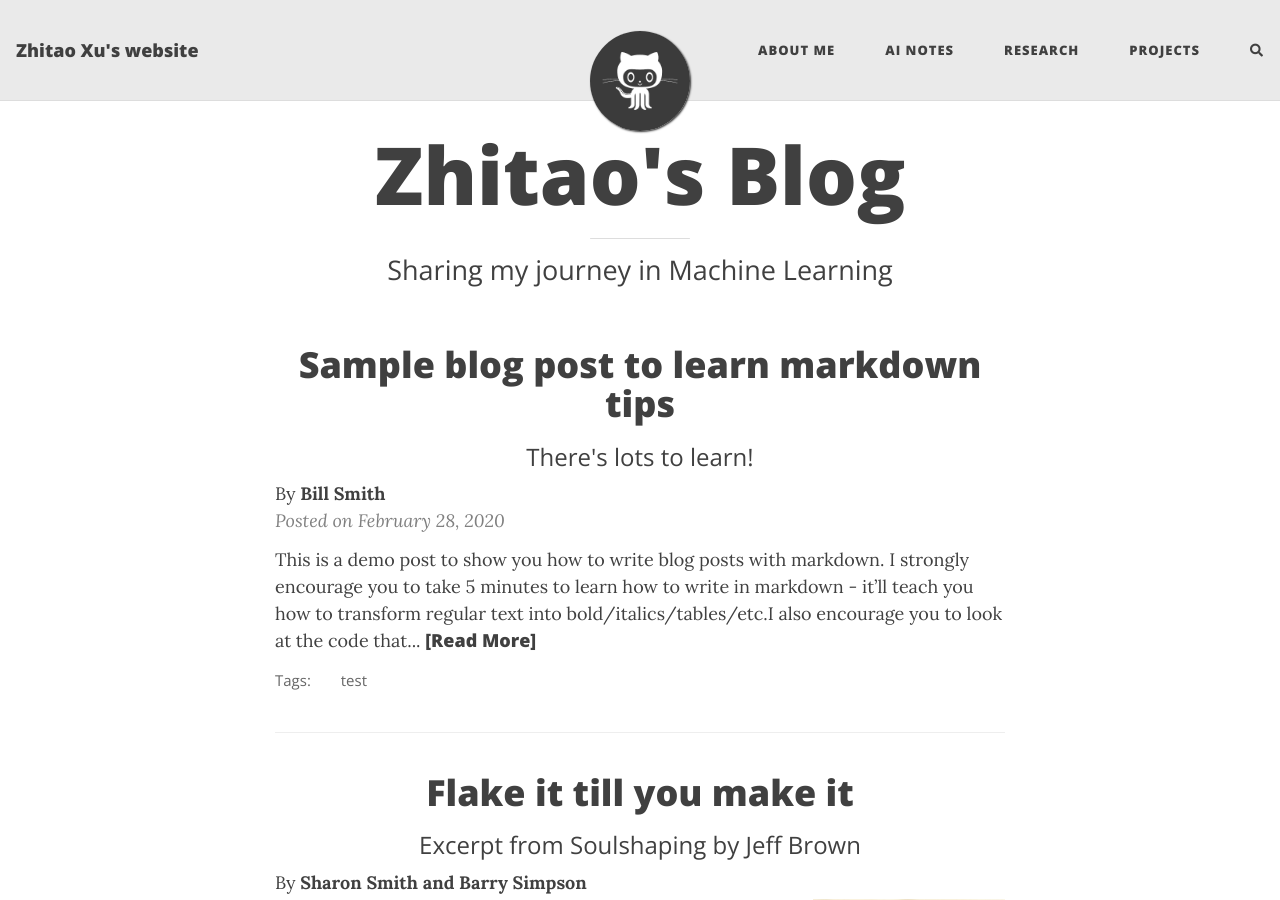
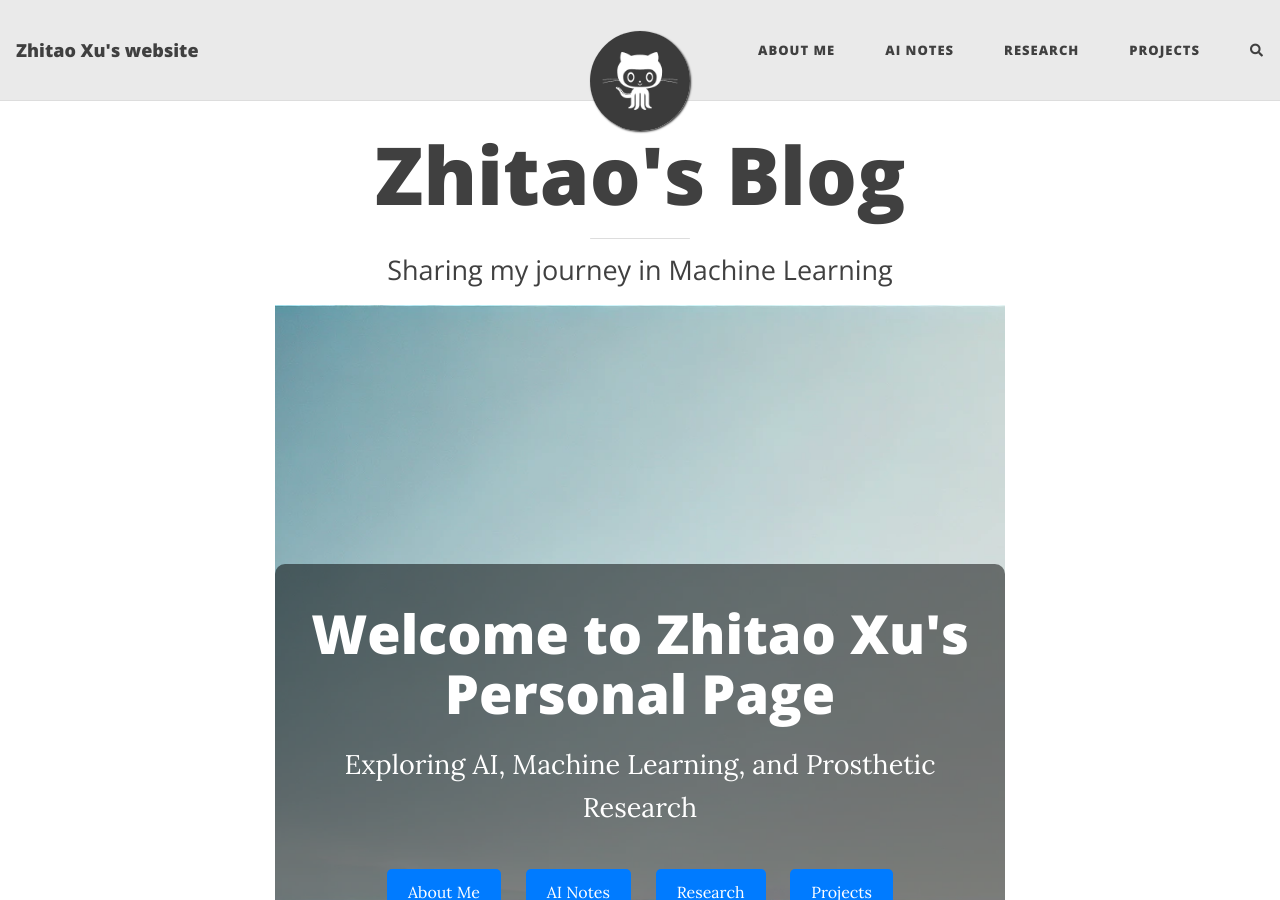
Before and after one commit to HerrXu01/herrxu01.github.io, a Jekyll site: the page built from index.html, in a window 1280 px wide and 900 px high. Built offline with Jekyll 4.4.1, drawn with Linux system fonts in a browser that asks for light colours; the list of posts is cut into pages by our own code; comment, search, counter and statistics services are not loaded.

Commit message:
add hero section

```diff
--- a/_layouts/home.html
+++ b/_layouts/home.html
@@ -1,6 +1,19 @@
 ---
 layout: page
 ---
+
+<div class="hero-section" style="background-image: url('/assets/img/welcome.png');">
+  <div class="hero-content">
+    <h1>Welcome to Zhitao Xu's Personal Page</h1>
+    <p>Exploring AI, Machine Learning, and Prosthetic Research</p>
+    <div class="hero-buttons">
+      <a class="btn" href="/aboutme">About Me</a>
+      <a class="btn" href="/ai-notes">AI Notes</a>
+      <a class="btn" href="/research">Research</a>
+      <a class="btn" href="/projects">Projects</a>
+    </div>
+  </div>
+</div>
 
 {{ content }}
 
--- a/assets/css/beautifuljekyll.css
+++ b/assets/css/beautifuljekyll.css
@@ -1245,3 +1245,51 @@ footer .social-network-links a::before {
 .navbar-nav > li, footer .social-network-links a {
   list-style: none; /* 确保导航栏和页脚社交链接没有默认样式 */
 }
+
+/* Hero Section */
+.hero-section {
+  display: flex;
+  align-items: center;
+  justify-content: center;
+  height: 100vh;
+  background-size: cover;
+  background-position: center;
+  text-align: center;
+  color: #fff;
+}
+
+.hero-content {
+  max-width: 800px;
+  padding: 20px;
+  background: rgba(0, 0, 0, 0.5); /* 半透明背景 */
+  border-radius: 10px;
+}
+
+.hero-content h1 {
+  font-size: 3em;
+  margin-bottom: 20px;
+}
+
+.hero-content p {
+  font-size: 1.5em;
+  margin-bottom: 30px;
+}
+
+.hero-buttons .btn {
+  display: inline-block;
+  padding: 10px 20px;
+  margin: 10px;
+  color: #fff;
+  background-color: #007BFF;
+  border-radius: 5px;
+  text-decoration: none;
+}
+
+.hero-buttons .btn:hover {
+  background-color: #0056b3;
+}
+
+/* Content Section */
+.content {
+  padding: 20px;
+}
```
Also changed, not shown: aboutme.md (+3 -3 lines), assets/img/welcome.png (added).
